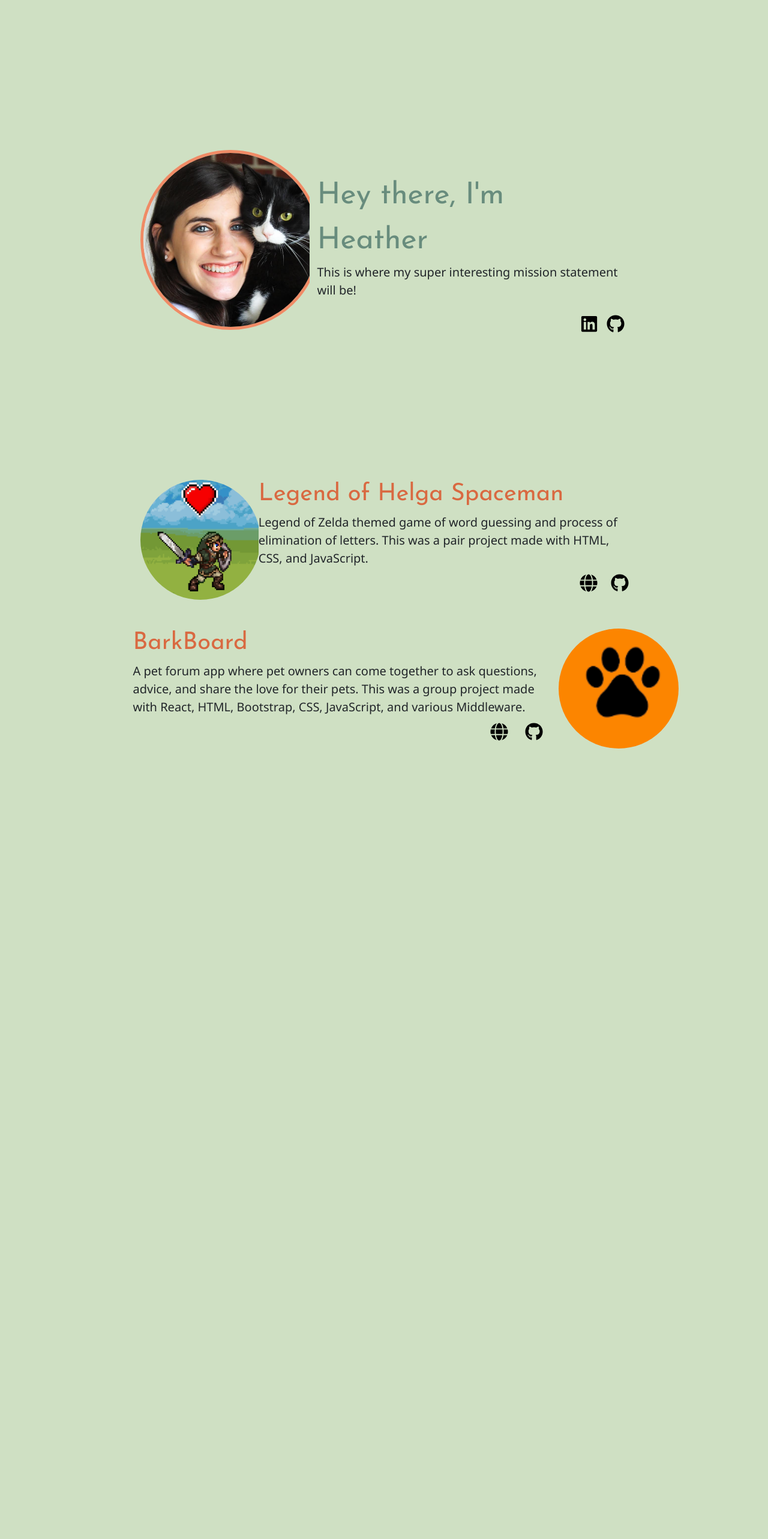
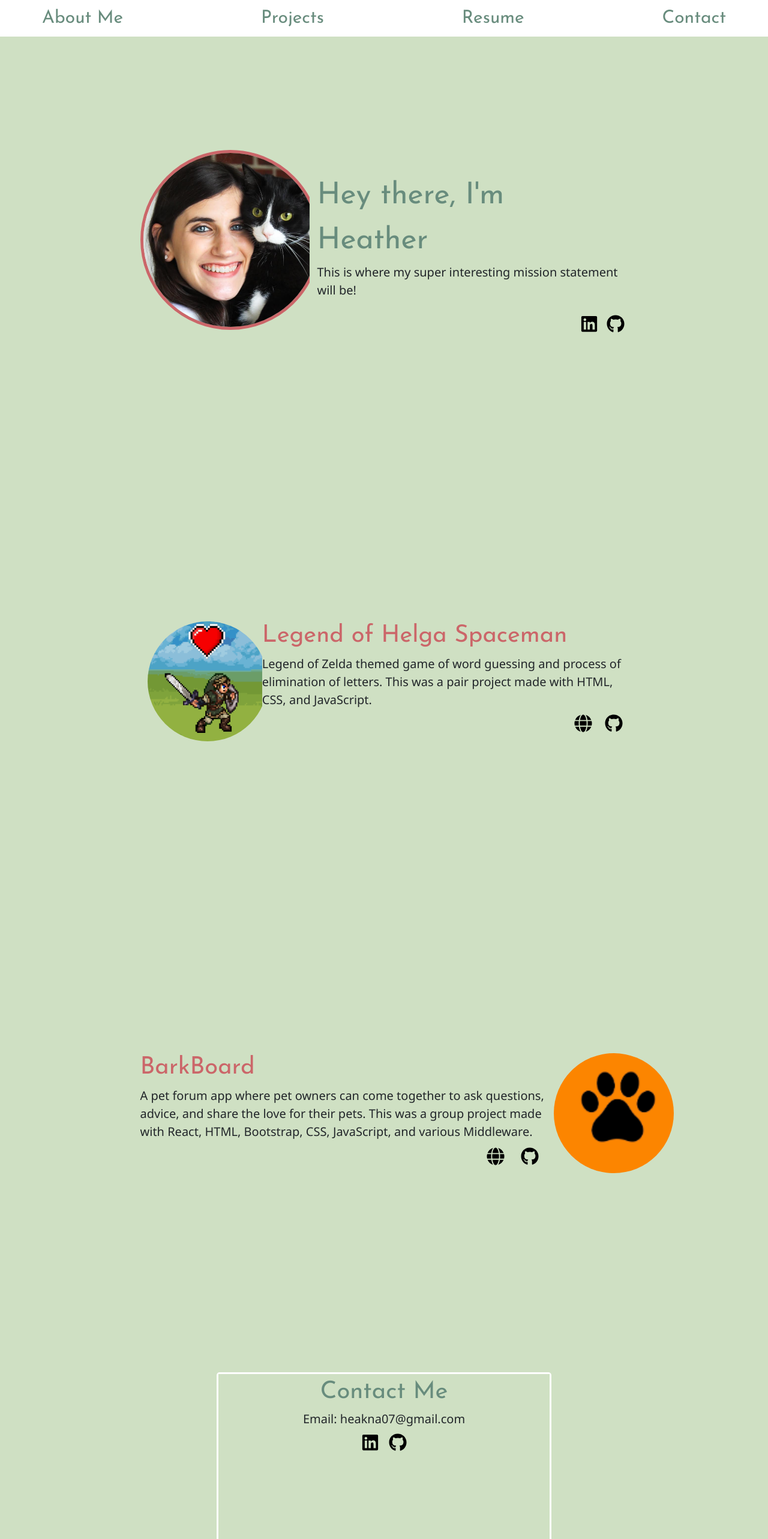
Before and after one commit to heakna1/portfolio, a React (Create React App) app: page / in a window 1280 px wide. Shown: the top 2566 px of the page at 60% size. Before the commit the page ends 1296 px from the top, so only its background shows below. Built offline with nearby package versions, Linux system fonts and the light colour scheme.

Commit message:
more styling

```diff
--- a/package.json
+++ b/package.json
@@ -13,6 +13,7 @@
     "react-dom": "^18.2.0",
     "react-icons": "^4.8.0",
     "react-scripts": "5.0.1",
+    "react-scroll": "^1.8.9",
     "web-vitals": "^2.1.4"
   },
   "scripts": {
--- a/src/components/AboutMe/AboutMe.css
+++ b/src/components/AboutMe/AboutMe.css
@@ -2,11 +2,11 @@
     object-fit: cover;
     width: 300px;
     height: 300px;
-    border: solid 5px #f08b66;
+    border: solid 5px #cb6669;
     border-radius: 50%;
 }
 
-span {
+.greeting {
     font-size: 50px;
     text-align: left;
     font-family: 'Josefin Sans', sans-serif;
--- a/src/components/AboutMe/AboutMe.js
+++ b/src/components/AboutMe/AboutMe.js
@@ -4,11 +4,13 @@ import { FaLinkedin, FaGithub } from "react-icons/fa"
 import Picture from "../../images/MeNHux.png"
 import "./AboutMe.css"
 import Container from "react-bootstrap/esm/Container"
+import { Element } from "react-scroll"
 
 
 export default function AboutMe() {
 
     return (
+        <Element name="aboutme">
             <Container className="about-container w-75 d-flex align-items-center">
                 <Row className="about-row align-items-center">
                     <Col md="4">
@@ -16,7 +18,7 @@ export default function AboutMe() {
                     </Col>
                     <Col className="mt-5 mx-3">
                         <Row className="name">
-                        <span>Hey there, I'm Heather</span>
+                            <span className="greeting">Hey there, I'm Heather</span>
                         </Row>
                         <Row className="aboutMe">
                             <p>This is where my super interesting mission statement will be!</p>
@@ -24,7 +26,7 @@ export default function AboutMe() {
                         <Row className="links">
                             <Col></Col>
                             <Col md="1">
-                            <a href="https://www.linkedin.com/in/heather-knapp-dev/"><FaLinkedin className="linkedIn text-black"/></a>
+                                <a href="https://www.linkedin.com/in/heather-knapp-dev/"><FaLinkedin className="linkedIn text-black" /></a>
                             </Col>
                             <Col md="1">
                                 <a href="https://github.com/heakna1"><FaGithub className="git text-black" /></a>
@@ -33,5 +35,6 @@ export default function AboutMe() {
                     </Col>
                 </Row>
             </Container>
+        </Element>
     )
 }
--- /dev/null
+++ b/src/components/Contact/Contact.css
@@ -0,0 +1,17 @@
+.contact-container {
+    /* background-color: white; */
+    border: solid 3px white;
+    border-radius: 5px;
+    height: 40vh
+}
+
+.contact {
+    font-size: 40px;
+    font-family: 'Josefin Sans', sans-serif;
+    color: #688c7d;
+}
+
+.email {
+    font-size: 20px;
+    font-family:'Segoe UI', Tahoma, Geneva, Verdana, sans-serif;
+}
--- /dev/null
+++ b/src/components/Contact/Contact.js
@@ -0,0 +1,32 @@
+import Container from "react-bootstrap/esm/Container"
+import Row from "react-bootstrap/Row"
+import Col from "react-bootstrap/Col"
+import { Element } from "react-scroll"
+import { FaLinkedin, FaGithub } from "react-icons/fa"
+import "./Contact.css"
+
+export default function Contact() {
+    return (
+        <Element name="contact">
+            <Container className="contact-container mt-5 w-50">
+                <Row>
+                    <Col>
+                        <Row className="contact">
+                            <span>Contact Me</span>
+                        </Row>
+                        <Row className="email">
+                            <span>Email: heakna07@gmail.com</span>
+                        </Row>
+                        <Row className="link">
+                            <Col>
+                                <a href="https://www.linkedin.com/in/heather-knapp-dev/"><FaLinkedin className="linkedIn text-black" /></a>
+                                &nbsp;&nbsp;&nbsp;
+                                <a href="https://github.com/heakna1"><FaGithub className="git text-black" /></a>
+                            </Col>
+                        </Row>
+                    </Col>
+                </Row>
+            </Container>
+        </Element>
+    )
+}
--- a/src/components/Home/Home.js
+++ b/src/components/Home/Home.js
@@ -1,12 +1,16 @@
 import Container from 'react-bootstrap/Container'
 import AboutMe from "../AboutMe/AboutMe"
 import Projects from "../Projects/Projects"
+import Contact from "../Contact/Contact"
+import NavBar from "../NavBar/NavBar"
 
 export default function Home() {
     return (
         <Container>
+            <NavBar/>
             <AboutMe/>
             <Projects/>
+            <Contact/>
         </Container>
     )
 
--- /dev/null
+++ b/src/components/NavBar/NavBar.css
@@ -0,0 +1,15 @@
+.navlink {
+    text-decoration: none;
+}
+
+.link {
+    text-decoration: none;
+    color: #688c7d;
+    background-color: white;
+    font-family: 'Josefin Sans', sans-serif;
+
+}
+
+.navbar {
+    background-color: white;
+}
--- /dev/null
+++ b/src/components/NavBar/NavBar.js
@@ -0,0 +1,18 @@
+import Container from 'react-bootstrap/Container'
+import Navbar from 'react-bootstrap/Navbar';
+import Nav from 'react-bootstrap/Nav'
+import {Link} from "react-scroll"
+import "./NavBar.css"
+
+export default function NavBar() {
+    return (
+        <Navbar className='navbar' expand="lg" fixed="top">
+            <Container className="navbar py-0">
+                <Link  className="link" to="aboutme" spy={true} smooth={true} duration={200} delay={1} activeClass="navlink">About Me</Link>
+                <Link className="link" to="projects" spy={true} smooth={true} duration={200} delay={1} activeClass="navlink">Projects</Link>
+                <Link className="link" to="resume" spy={true} smooth={true} duration={200} delay={1} activeClass="navlink">Resume</Link>
+                <Link className="link" to="contact" spy={true} smooth={true} duration={200} delay={1} activeClass="navlink">Contact</Link>
+            </Container>
+        </Navbar>
+    )
+}
--- a/src/components/ProjectCard/ProjectCard.css
+++ b/src/components/ProjectCard/ProjectCard.css
@@ -10,7 +10,7 @@
     text-align: left;
     font-family: 'Josefin Sans', sans-serif;
     /* color: #9a826d; */
-    color: #D96941
+    color: #cb6669
 }
 
 .desc {
@@ -23,7 +23,7 @@
     font-size: 40px;
     text-align: left;
     font-family: 'Josefin Sans', sans-serif;
-    color: #D96941;
+    color: #cb6669;
 }
 
 .desc-right {
@@ -35,3 +35,7 @@
 a {
     font-size: 30px;
 }
+
+.project-container {
+    height: 90vh;
+}
--- a/src/components/ProjectCard/ProjectCard.js
+++ b/src/components/ProjectCard/ProjectCard.js
@@ -2,10 +2,12 @@ import Row from "react-bootstrap/Row"
 import Col from "react-bootstrap/Col"
 import { FaGithub, FaGlobe } from "react-icons/fa"
 import "./ProjectCard.css"
+import Container from "react-bootstrap/esm/Container"
 
 export default function ProjectCard({ img, title, desc, deployLink, gitLink, key2 }) {
     return (
         <>
+        <Container className="project-container d-flex align-items-center">
             {
                 key2%2===0 ?
         <Row className="mb-5">
@@ -50,6 +52,7 @@ export default function ProjectCard({ img, title, desc, deployLink, gitLink, key
             </Col>
         </Row>
             }
+        </Container>
         </>
     )
 }
--- a/src/components/Projects/Projects.js
+++ b/src/components/Projects/Projects.js
@@ -1,13 +1,16 @@
 import Container from "react-bootstrap/esm/Container"
 import ProjectCard from "../ProjectCard/ProjectCard"
-import {ProjectData} from "./ProjectData.js"
+import { ProjectData } from "./ProjectData.js"
+import { Element } from "react-scroll"
 
 export default function Projects() {
     return (
-        <Container className="w-75">
-            {ProjectData.map((data, index) => {
-                return <ProjectCard img={data.img} title={data.title} desc={data.desc} deployLink={data.deployLink} gitLink={data.gitLink} key={index} key2={index}/>
-            })}
-        </Container>
+        <Element name="projects">
+            <Container className="w-75">
+                {ProjectData.map((data, index) => {
+                    return <ProjectCard img={data.img} title={data.title} desc={data.desc} deployLink={data.deployLink} gitLink={data.gitLink} key={index} key2={index} />
+                })}
+            </Container>
+        </Element>
     )
 }
```
Also changed, not shown: 1 other file (tests, documents, lock files or other folders). Lines whose indentation alone changed are shown as unchanged.
